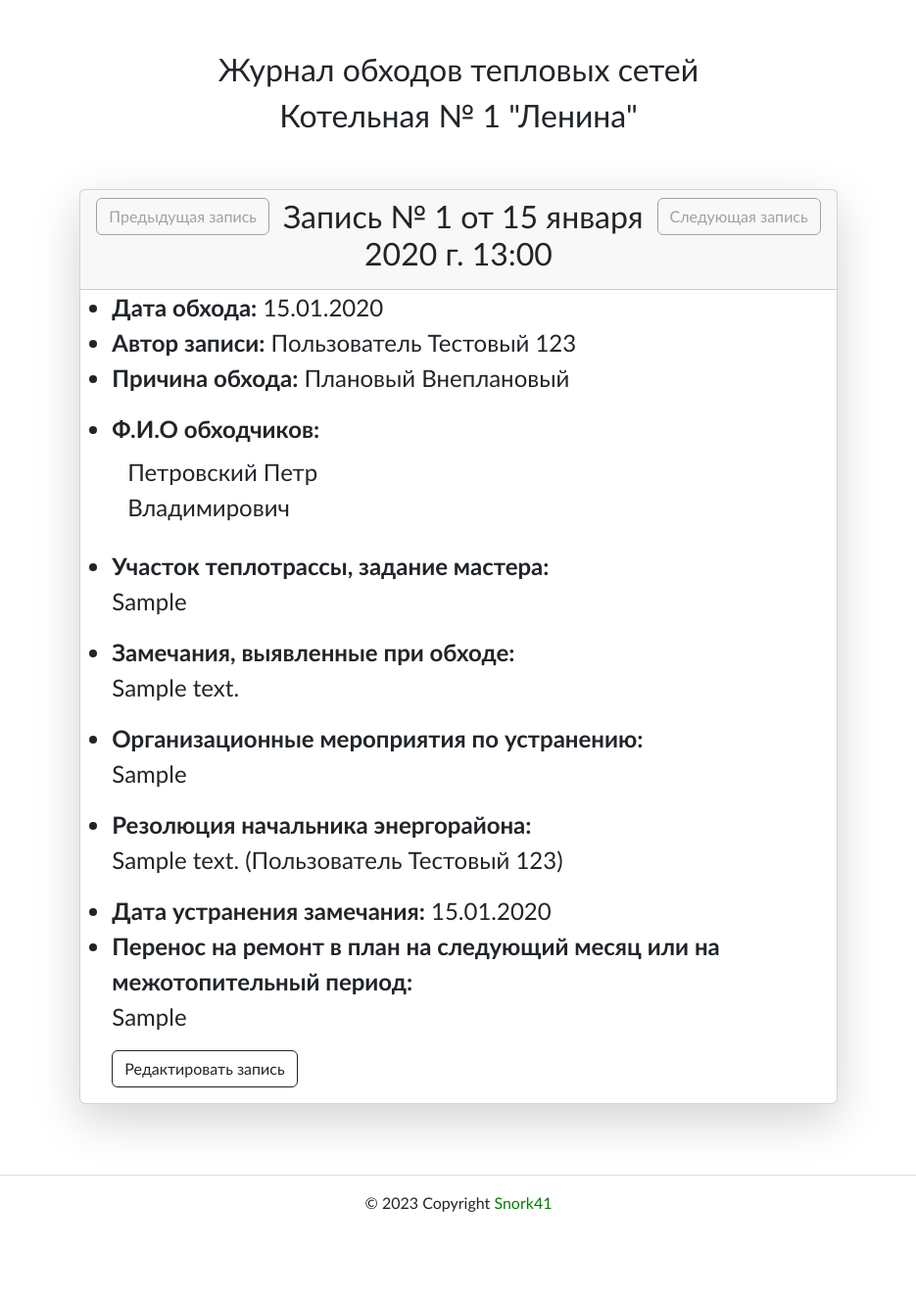
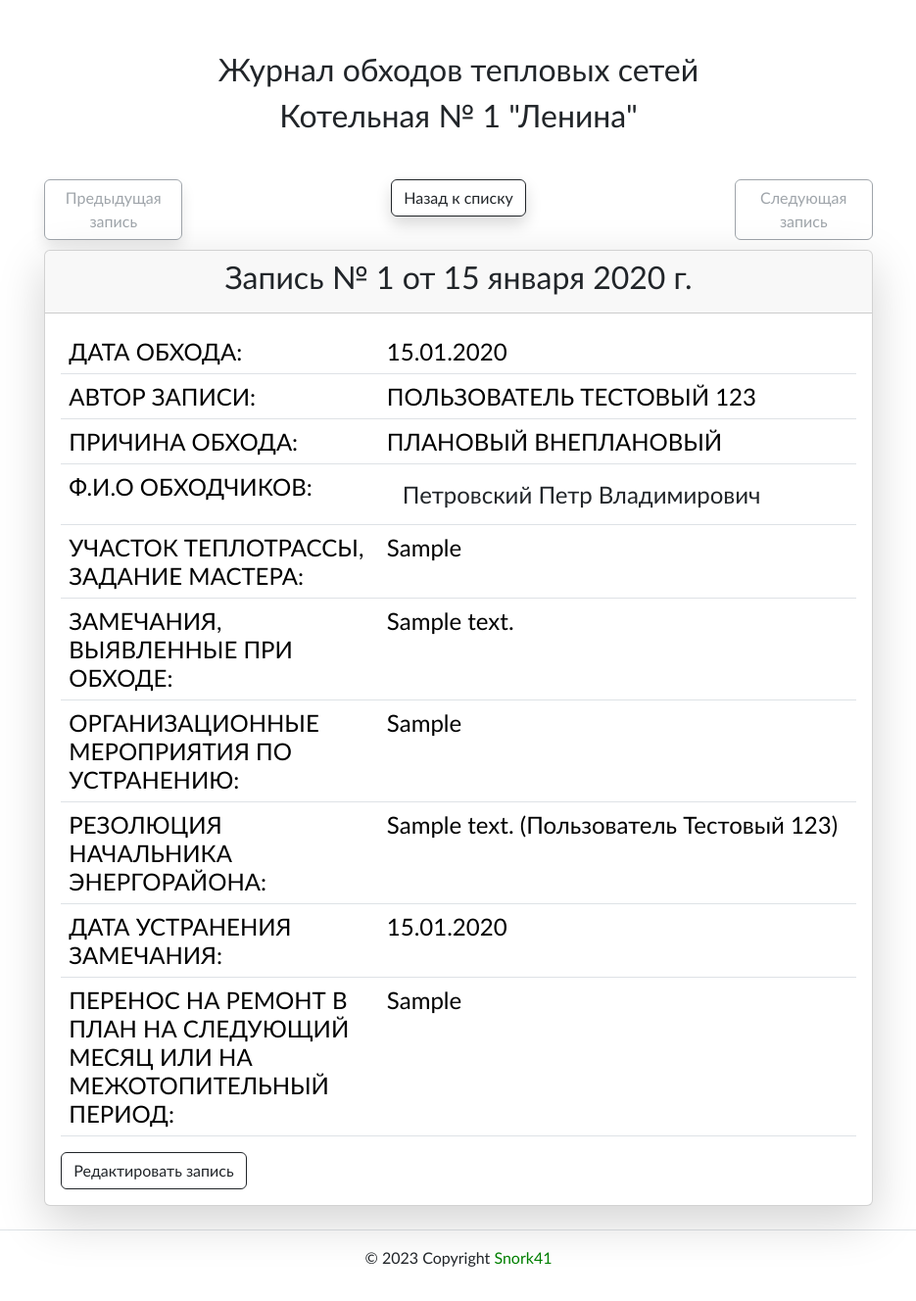
Before and after one commit to Snork41/masters_office, a Django app: page /cabinet/journals/1/1/1/ in a window 1280 px wide. Shown: the part 83-1411 px from the top of the page at 98% size, without its empty margins (172-1107 px from the left). Before the commit the page ends 1320 px from the top, so only its background shows below. Run offline with Django 4.2, Linux system fonts and the light colour scheme; a user stored in the database is signed in; data comes from the database, SQL or seed files in the repository; tables that the repository leaves empty hold one stand-in row (values such as "Sample post"); some libraries are stand-ins or nearby versions.

Commit message:
add link in messeges, face of post_detail

```diff
--- a/masters_office/office/forms.py
+++ b/masters_office/office/forms.py
@@ -96,3 +96,6 @@ class ResolutionForm(forms.ModelForm):
     class Meta:
         model = Resolution
         fields = ('text',)
+        widgets = {
+            'text': forms.Textarea(attrs={'rows': '5', 'cols': '60', 'style': 'max-width: 100%'})
+        }
--- a/masters_office/office/views.py
+++ b/masters_office/office/views.py
@@ -9,6 +9,7 @@ from django.urls import reverse
 from django.shortcuts import get_object_or_404, redirect
 from django.views.generic import (
     ListView, TemplateView, DetailView, FormView, CreateView, UpdateView)
+from django.utils.safestring import mark_safe
 
 from .models import (
     Brigade, District, Journal, PostWalking, Personal, Resolution)
@@ -117,8 +118,10 @@ class PostWalkingCreateView(LoginRequiredMixin, CreateView):
             f'User: {(self.object.author.username).upper()}'
         )
         messages.success(
-            self.request,
-            f'Запись № {self.object.number_post} успешно добавлена'
+            self.request, mark_safe(
+                f'Запись № {self.object.number_post} успешно добавлена.'
+                f' <a href="{self.object.id}/">Открыть запись</a>'
+            )
         )
         return reverse('office:journal_walk', kwargs={
                  'slug_journal': self.kwargs.get('slug_journal'),
@@ -167,8 +170,10 @@ class PostWalkingEditView(LoginRequiredMixin, UpdateView):
             f'User: {(self.object.author.username).upper()}'
         )
         messages.success(
-            self.request,
-            f'Запись № {self.object.number_post} успешно изменена'
+            self.request, mark_safe(
+                f'Запись № {self.object.number_post} успешно изменена.'
+                f' <a href="{self.object.id}/">Открыть запись</a>'
+            )
         )
         return reverse('office:journal_walk', kwargs={
                  'slug_journal': self.kwargs.get('slug_journal'),
@@ -206,7 +211,7 @@ class ResolutionAddView(LoginRequiredMixin, CreateView):
             resolution.author = self.request.user
             resolution.post_walking_id = self.kwargs.get('post_id')
             resolution.save()
-            messages.success(self.request, 'Резолюция успешно добавлена')
+            messages.success(self.request, 'Резолюция успешно добавлена.')
             logger.info(
                 f'Resolution (id: {resolution.id}) was added. '
                 f'Text: {resolution.text}. '
@@ -236,7 +241,7 @@ class ResolutionEditView(LoginRequiredMixin, UpdateView):
     pk_url_kwarg = 'resolution_id'
 
     def form_valid(self, form):
-        messages.success(self.request, 'Резолюция успешно изменена')
+        messages.success(self.request,'Резолюция успешно изменена.')
         logger.info(
             f'Resolution (id: {self.object.id}) was changed. '
             f'New text: {self.object.text}. '
--- a/masters_office/templates/office/employees.html
+++ b/masters_office/templates/office/employees.html
@@ -10,7 +10,7 @@
 <h2 class="text-center fw-light">{{ energy_district }}</h1>
 <div class="row row-table-employees">
   <div class="col-6 col-md-3">
-    <div class="card shadow">
+    <div class="card shadow sticky-top sticky-offset">
       <div class="card-header" style="text-align: center;">
         <span class="btn" style="font-size: larger;">ФИЛЬТРАЦИЯ</button>
       </div>
--- a/masters_office/templates/office/post_walking_detail.html
+++ b/masters_office/templates/office/post_walking_detail.html
@@ -19,66 +19,93 @@
         {% endfor %}
       <br>
       <h2 class="text-center fw-light">Журнал обходов тепловых сетей</h2>
-      <h2 class="text-center fw-medium">{{ district }}</h2>
+      <h2 class="text-center fw-medium" style="padding-bottom: 3%;">{{ district }}</h2>
       <div class="row justify-content-center">
-        <div class="col-8 p-5">
-          <div class="card shadow-lg">
-            <div class="card-header">
-              <div class="previous-button">
+        <div class="col-8 d-inline-block" style="padding-bottom: 10px;">
+        <div class="previous-button col-2">
           {% if post.get_previous_post %}
-                <a class="btn btn-outline-dark" href="{% url 'office:post_walking_detail' journal.slug district.slug post.get_previous_post.id %} ">Предыдущая запись</a>
+          <a class="btn btn-outline-dark shadow" href="{% url 'office:post_walking_detail' journal.slug district.slug post.get_previous_post.id %} ">Предыдущая запись</a>
           {% else %}
           <span class="d-inline-block" tabindex="0" data-bs-toggle="tooltip" data-bs-placement="right" data-bs-title="Записи нет">
-                  <button class="btn btn-outline-secondary" type="button" disabled>Предыдущая запись</button>
+            <button class="btn btn-outline-secondary shadow" type="button" disabled>Предыдущая запись</button>
           </span>
           {% endif %}
         </div>
-              <div class="next-button">
+        <div class="back-button d-inline-block col-8 text-center">
+        <a class="btn btn-outline-dark shadow" href="{% url 'office:journal_walk' journal.slug district.slug %}">Назад к списку</a>
+        </div>
+        <div class="next-button col-2" style="text-align: end;">
           {% if post.get_next_post %}
-                <a class="btn btn-outline-dark" href="{% url 'office:post_walking_detail' journal.slug district.slug post.get_next_post.id %} ">Следующая запись</a>
+          <a class="btn btn-outline-dark shadow" href="{% url 'office:post_walking_detail' journal.slug district.slug post.get_next_post.id %} ">Следующая запись</a>
           {% else %}
           <span class="d-inline-block" tabindex="0" data-bs-toggle="tooltip" data-bs-placement="left" data-bs-title="Записи нет">
             <button class="btn btn-outline-secondary" type="button" disabled>Следующая запись</button>
           </span>
           {% endif %}
         </div>
-              <h2 class="text-center fw-medium">Запись № {{ post.number_post }} от {{ post.time_create }}</h2>
+      </div>
+        <div class="col-8">
+          <div class="card shadow-lg">
+            <div class="card-header">
+              <h2 class="text-center fw-medium">Запись № {{ post.number_post }} от {{ post.time_create.date }}</h2>
               {% if post.time_update != post.time_create %}
                 <p class="text-center fw-light fs-4">запись была изменена {{ post.time_update|date:'d.m.Y' }} пользователем {{ post.author.get_full_name }} ({{ post.author }})</p>
               {% endif %}
             </div>
-                <ul>
-                  <li><b>Дата обхода:</b> {{ post.walk_date|date:'d.m.Y' }}</li>
-                  <li>
-                    <b>Автор записи:</b>
+            <div class="card-body">
+            <table class="table table-hover caption-top">
+              {% if post.is_deleted %}
+              <caption class="fs-3 text-center" style="color: red; padding: 5px;">ЗАПИСЬ ПОМЕЧЕНА НА УДАЛЕНИЕ</caption>
+              {% endif %}
+              <thead>
+              </thead>
+              <tbody >
+                <tr>
+                  <td class="text-uppercase fs-4" style="width: 40%;">Дата обхода:</td>
+                  <td class="fs-4">{{ post.walk_date|date:"d.m.Y" }}</td>
+                </tr>
+                <tr>
+                  <td class="text-uppercase fs-4">Автор записи:</td>
+                  <td class="text-uppercase fs-4">
                     {% if post.author.get_full_name %}
                       {{ post.author.get_full_name }}
                     {% else %}
                       {{ post.author }}
                     {% endif %}
-                  </li>
-                  <li>
-                    <b>Причина обхода:</b>
+                  </td>
+                </tr>
+                <tr>
+                  <td class="text-uppercase fs-4">Причина обхода:</td>
+                  <td class="text-uppercase fs-4">
                     {% if post.planned %} Плановый {% endif %}
                     {% if post.not_planned %} Внеплановый {% endif %}
-                  </li>
-                  <p>
-                    <li><b>Ф.И.О обходчиков:</b>
-                      <div class="d-grid gap-2 col-6">
+                  </td>
+                </tr>
+                <tr>
+                  <td class="text-uppercase fs-4">Ф.И.О обходчиков:</td>
+                  <td class="fs-4">
                       <ul class="list-group list-group-flush">
                         {% for member in post.members.all %}
                         <li class="list-group-item">{{ member }}</li>
                         {% endfor %}
                       </ul>
-                      </div>
-                    </li>
-                  </p>
-                  <li><b>Участок теплотрассы, задание мастера:</b><p>{{ post.task }}</p></li>
-                  <li><b>Замечания, выявленные при обходе:</b><p>{{ post.text }}</p></li>
-                  <li><b>Организационные мероприятия по устранению:</b><p>{{ post.plan }}</p></li>
-                  <li>
-                    <b>Резолюция начальника энергорайона:</b>
-                    <p>
+                  </td>
+                </tr>
+                <tr>
+                  <td class="text-uppercase fs-4">Участок теплотрассы, задание мастера:</td>
+                  <td class="fs-4">{{ post.task }}</td>
+                </tr>
+                <tr>
+                  <td class="text-uppercase fs-4">Замечания, выявленные при обходе:</td>
+                  <td class="fs-4">{{ post.text }}</td>
+                </tr>
+                <tr>
+                  <td class="text-uppercase fs-4">Организационные мероприятия по устранению:</td>
+                  <td class="fs-4">{{ post.plan }}</td>
+                </tr>
+                <tr>
+                  <td class="text-uppercase fs-4">Резолюция начальника энергорайона:</td>
+                  <td class="fs-4">
                     {% if resolution %}
                     {{ resolution.text }}
                       {% if resolution.author.get_full_name %}
@@ -86,25 +113,30 @@
                       {% else %}
                         ({{ resolution.author.username }})
                       {% endif %}
-                      {% else %}
-                        Отсутствует
+                  {% else %} Отсутствует
                   {% endif %}
-                    </p>
-                  </li>
-                  {% if post.fix_date %}
-                  <li><b>Дата устранения замечания:</b> {{ post.fix_date|date:"d.m.Y" }}</li>
-                  {% endif %}
-                  <li><b>Перенос на ремонт в план на следующий месяц или на межотопительный период:</b><p>{{ post.transfer }}</p></li>
+                  </td>
+                </tr>
+                <tr>
+                  <td class="text-uppercase fs-4">Дата устранения замечания:</td>
+                  <td class="fs-4">{{ post.fix_date|date:"d.m.Y" }}</td>
+                </tr>
+                <tr>
+                  <td class="text-uppercase fs-4">Перенос на ремонт в план на следующий месяц или на межотопительный период:</td>
+                  <td class="fs-4">{{ post.transfer }}</td>
+                </tr>
+              </tbody>
+            </table>
+
                   {% if post.author.id == user.id %}
                     <a class="btn btn-outline-dark" href="{% url 'office:edit_post_walking' journal.slug district.slug post.id %}">Редактировать запись</a>
                   {% endif %}
-
                   {% if not resolution %}
                     {% include 'office/includes/resolution_form.html' %}
                   {% elif resolution.author.id == user.id %}
                     {% include 'office/includes/resolution_update_form.html' %}
                   {% endif %}
-              </ul>
+                </div>
           </div>
         </div>
       </div>
```
Also changed, not shown: masters_office/templates/office/journal_walk.html (+7 -4 lines). Lines whose indentation alone changed are shown as unchanged.
